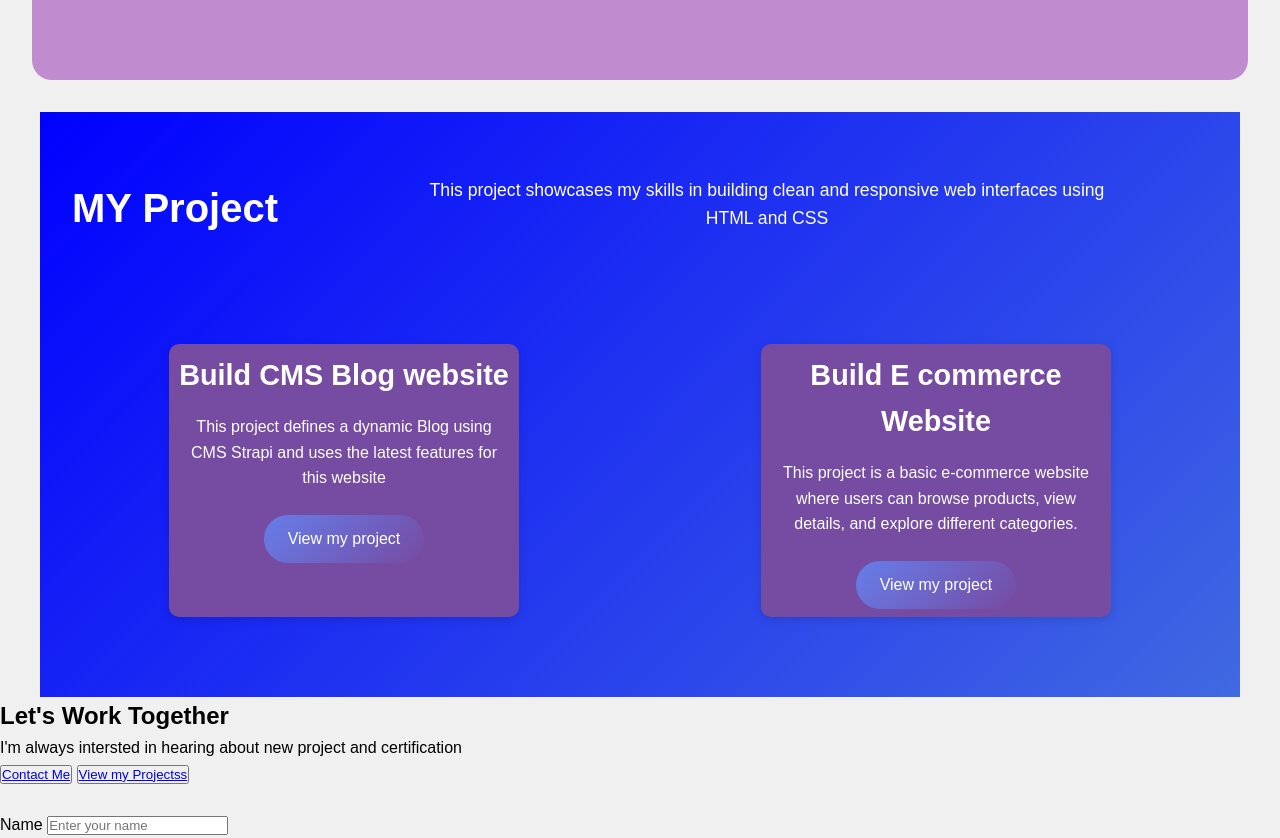
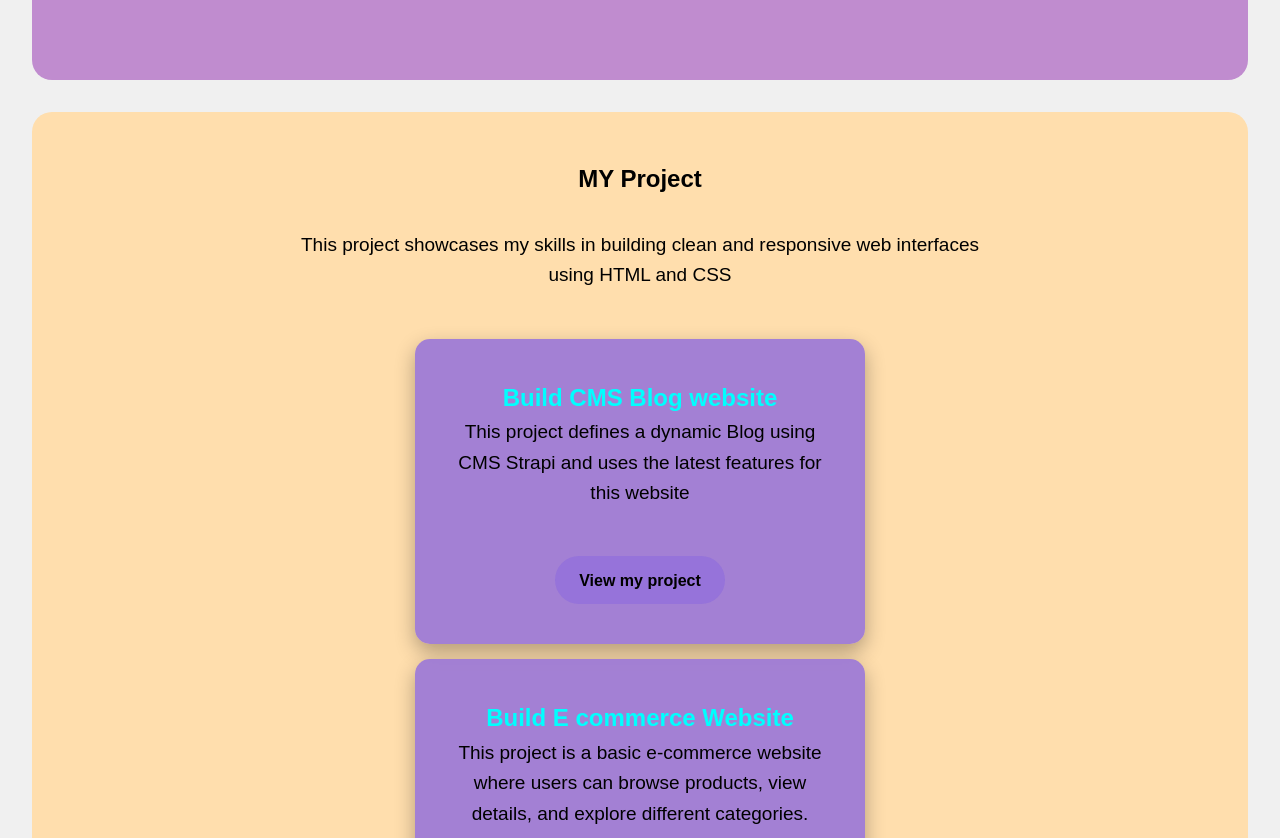
Before and after one commit to AmrendraCodes/My_FrontEnd-Portfolio-, a website: page portfolio/index.html in a window 1280 px wide. Shown: the part 1099-1937 px from the top of the page. Drawn offline with Linux system fonts and the light colour scheme.

Commit message:
file committed

```diff
--- a/portfolio/css-porfolio/main.css
+++ b/portfolio/css-porfolio/main.css
@@ -151,66 +151,50 @@ border-radius: 20px;
             box-shadow: 0 20px 40px rgba(102, 126, 234, 0.5);
             background: linear-gradient(135deg, #764ba2 0%, #667eea 100%);
         }
+.Project {
+    background-color: navajowhite;
+    padding: 3rem;
+    text-align: center;
+    border-radius: 20px;
+    margin: 2rem;
 
-    .Project{
-        padding: 4rem 2rem;
-    background: linear-gradient(135deg, #0000ff 0%, #4169e1 100%);
-    text-align: center;
+}
+.Project h1 {
+    margin-bottom: 2rem;
 
-
-    }
-    .Project h1{
-    font-size: 2.5rem;
-    margin-bottom: 1rem;
-    color: white;
-    }
-    .Project > p{
-         font-size: 1.1rem;
-    color: white;
+}
+.Project p {
+     font-size:19px;
+    color: black;
     margin-bottom: 3rem;
     max-width: 700px;
     margin-left: auto;
     margin-right: auto;
-
-    }
-    .Project {
-        display: flex;
-        flex-wrap: wrap;
-        justify-content: center;
-        gap: 3rem;
-        max-width: 1200px;
-        margin: 0 auto;
-    }
-    .project-card {
-    background: #764ba2;
-    padding: 8px 10px;
-    margin: 1rem auto;
-    border-radius: 10px;
-    max-width: 350px;
-    box-shadow: 0 3px 10px rgba(0,0,0,0.12);
-    transition: all 0.3s ease;
-    }
-    .project-card:hover {
-        transform: translateY(-5px);
-        box-shadow: 0 10px 25px rgba(0,0,0,0.2);
-    }
-    .project-card h2 {
-        font-size: 1.8rem;
-        margin-bottom: 1rem;
-        color: white;
-
-    }
-    .project-card p {
-        font-size: 1rem;
-        color: white;
-        margin-bottom: 1.5rem;
-    }
-.project-card a{
+}
+.project-card {
+     background: rgba(147, 112, 219, 0.85);
+     backdrop-filter: blur(10px);
+     padding: 2.5rem;
+     border-radius: 15px;
+     width: 100%;
+     max-width: 450px;
+     box-shadow: 0 8px 20px rgba(0, 0, 0, 0.3);
+     transition: all 0.3 ease;
+     color: cyan;
+     margin: 15px auto;
+}
+.project-card a {
     display: inline-block;
     padding: 0.7rem 1.5rem;
-    background: linear-gradient(135deg, #667eea 0%, #764ba2 100%);
-    color: white;
+    background: rgba(147, 112, 219, 0.85);
+    color: black;
+    font-weight: bold;
     text-decoration: none;
     border-radius: 25px;
-    transition: all 0.3s ease;
+    transition: all 0.3 ease;
 }
+.project-card a:hover {
+    background: rgba(255, 255, 255, 0.3);
+    transform: scale(1.05);
+    box-shadow: 0 5px 15px rgba(100, 149, 237, 0.5);
+}
```
